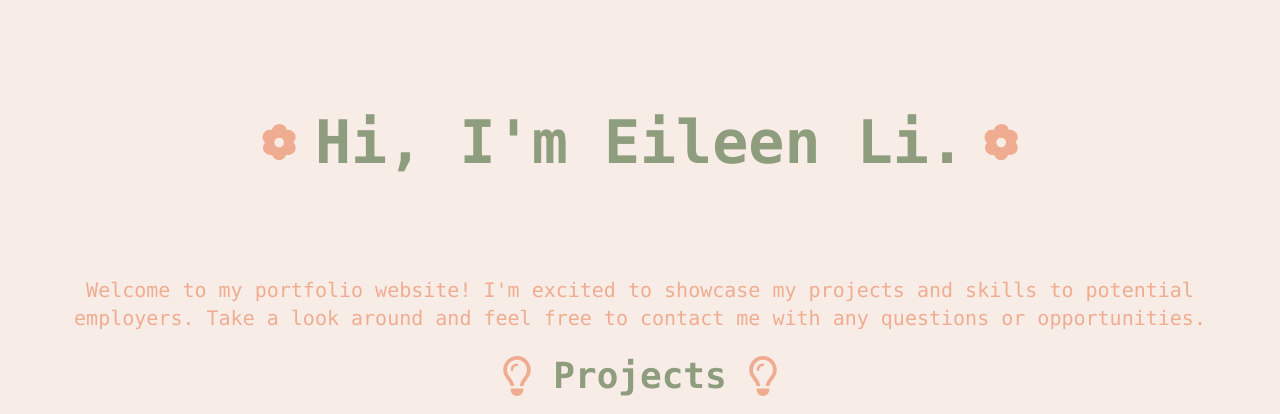
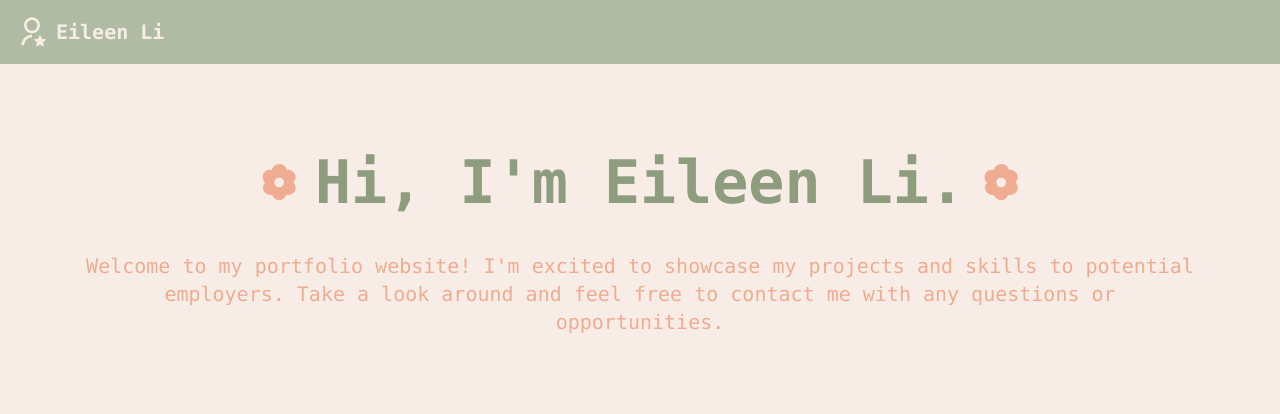
Before and after one commit to lyjeileen/portfolio, a Next.js app: page / in a window 1280 px wide. Shown: the top 414 px of the page. Built offline with nearby package versions, Linux system fonts and the light colour scheme.

Commit message:
Add navbar

```diff
--- /dev/null
+++ b/components/Navbar.tsx
@@ -0,0 +1,15 @@
+import { RiUserStarLine } from 'react-icons/ri';
+export default function Navbar() {
+  return (
+    <nav className="bg-lightgreen px-2 sm:px-4 py-2.5 fixed top-0 left-0 w-screen z-50">
+      <div className="flex flex-wrap items-center justify-between text-base">
+        <div className="flex items-center">
+          <RiUserStarLine className="fill-base w-8 h-8" />
+          <span className="self-center m-2 text-xl text-amber-800 font-bold whitespace-nowrap">
+            Eileen Li
+          </span>
+        </div>
+      </div>
+    </nav>
+  );
+}
--- a/pages/_app.tsx
+++ b/pages/_app.tsx
@@ -1,6 +1,18 @@
-import '@/styles/globals.css'
-import type { AppProps } from 'next/app'
+import '@/styles/globals.css';
+import type { AppProps } from 'next/app';
+import Head from 'next/head';
+import Navbar from 'components/Navbar';
 
 export default function App({ Component, pageProps }: AppProps) {
-  return <Component {...pageProps} />
+  return (
+    <>
+      <Head>
+        <title>Eileen Li</title>
+        <meta name="description" content="Eileen" />
+        <link rel="icon" href="/favicon.ico" />
+      </Head>
+      <Navbar />
+      <Component {...pageProps} />
+    </>
+  );
 }
--- a/pages/index.tsx
+++ b/pages/index.tsx
@@ -5,16 +5,16 @@ import Skills from '@/components/Skills';
 
 export default function Home() {
   return (
-    <>
-      <div className="flex flex-col text-center">
-        <div className="flex justify-center md:m-20">
+    <div className="pt-20">
+      <div className="flex flex-col text-center md:m-10">
+        <div className="flex justify-center">
           <Image src="/flower.svg" alt="flower" width={40} height={40} />
           <h1 className="text-grassgreen text-3xl font-bold mx-4 text-center md:text-5xl lg:text-6xl ">
             Hi, I&apos;m Eileen Li.
           </h1>
           <Image src="/flower.svg" alt="flower" width={40} height={40} />
         </div>
-        <div className="text-softred mt-4 ">
+        <div className="text-softred my-8">
           <p className="text-center text-md md:text-xl p-2 min-[1300px]:hidden">
             Welcome to my portfolio website! I&apos;m excited to showcase my
             projects and skills to potential employers. Take a look around and
@@ -45,6 +45,6 @@ export default function Home() {
           Education
         </h1> */}
       <Contact />
-    </>
+    </div>
   );
 }
```
